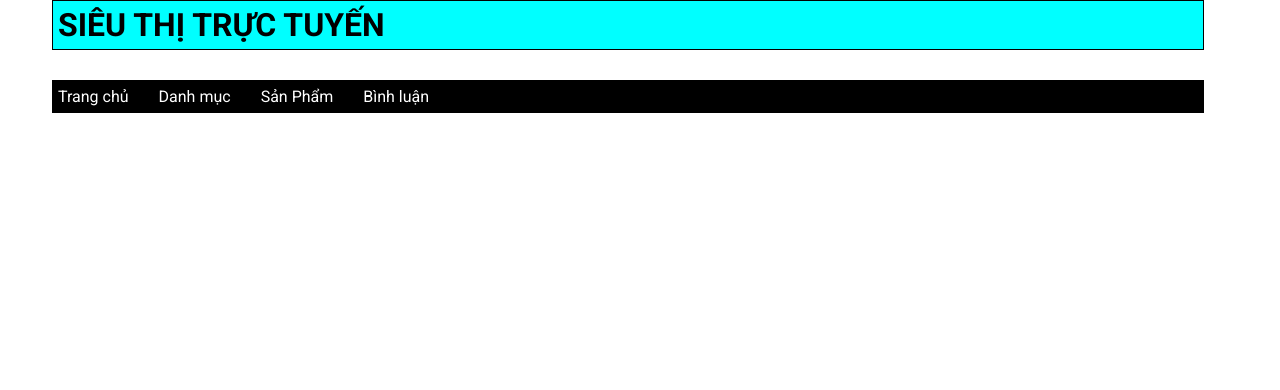
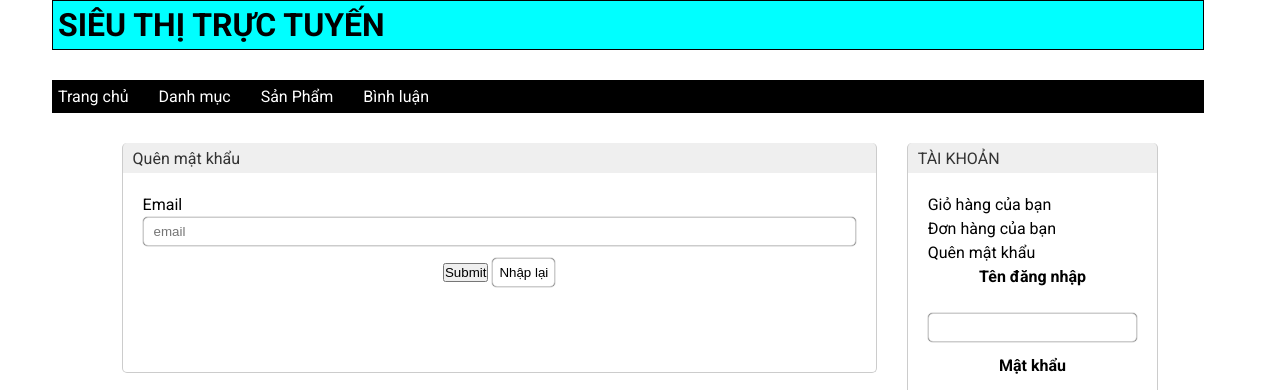
Before and after one commit to duynndu/duAnMau, a PHP site: page /index.php?action=forgotPassword in a window 1280 px wide. Shown: the top 390 px of the page. Run offline with PHP 8.4, Linux system fonts and the light colour scheme; tables that the repository leaves empty or names only in its code hold one stand-in row (values such as "Sample post"); grey boxes marked "Sample" are stand-in pictures; some libraries are stand-ins or nearby versions.

Commit message:
add update acc and forgot password

```diff
--- a/index.php
+++ b/index.php
@@ -264,6 +264,29 @@ switch ($action) {
         include './view/listOrder.php';
         break;
     }
+    case 'updateAcc':{
+        if($_SERVER['REQUEST_METHOD']=="POST"){
+            print_r($_POST);
+            updateData('users',$_POST,$userID);
+            header('location:'.$_SERVER['REQUEST_URI']);
+        }
+        include 'view/auth/updateAcc.php';
+        break;
+    }
+    case 'forgotPassword':{
+        if($_SERVER['REQUEST_METHOD']=='POST'){
+            $equal=getDataBy('users',[
+                'email'=>$_POST['email']
+            ]);
+            if($equal){
+                echo '<script>alert("Mật khẩu của bạn là '.$equal['password'].'")</script>';
+            }else{
+                echo '<script>alert("không tìm thấy")</script>';
+            }
+        }
+        include 'view/auth/forgotPassword.php';
+        break;
+    }
 }
 include 'view/footer.php';
 ?>
--- /dev/null
+++ b/view/auth/forgotPassword.php
@@ -0,0 +1,45 @@
+<!DOCTYPE html>
+<html lang="en">
+<head>
+    <meta charset="UTF-8">
+    <meta http-equiv="X-UA-Compatible" content="IE=edge">
+    <meta name="viewport" content="width=device-width, initial-scale=1.0">
+    <title>Dự án mẫu</title>
+    <link rel="stylesheet" href="css/css.css">
+    <script src="https://kit.fontawesome.com/509cc166d7.js" crossorigin="anonymous"></script>
+    <link href="https://fonts.googleapis.com/css2?family=Roboto:wght@300;400;500;700;900&display=swap" rel="stylesheet">
+    <!-- <style>
+      form li a{
+
+      }
+    </style> -->
+</head>
+<body>
+<div class="boxcenter">
+    <main class="catalog  mb ">
+
+        <div class="boxleft">
+
+            <div class="box_title">Quên mật khẩu</div>
+            <div class="box_content form_account">
+                <form class="register-form" action="<?=$_SERVER['REQUEST_URI']?>" method="post">
+                    <div>
+                        <p>Email</p>
+                        <input type="email" name="email" placeholder="email">
+                    </div>
+                    <button>Submit</button>
+                    <input type="reset" value="Nhập lại">
+                </form>
+            </div>
+
+        </div>
+        <?php include './view/box_right.php' ?>
+
+    </main>
+    <!-- BANNER 2 -->
+</div>
+<script src="main.js">
+
+</script>
+</body>
+</html>
--- a/view/box_right.php
+++ b/view/box_right.php
@@ -5,7 +5,9 @@
         <div class="box_content form_account">
             <a href="index.php?action=cart">Giỏ hàng của bạn</a><br>
             <a href="index.php?action=listOrder">Đơn hàng của bạn</a><br>
+            <a href="index.php?action=forgotPassword">Quên mật khẩu</a><br>
             <?php if($userID){?>
+                <a href="index.php?action=updateAcc">Update tài khoản</a><br>
                 <?php if($user['role']){?>
                     <a href="./admin/index.php">Vào trang Admin</a> <br>
                 <?php }?>
```
Also changed, not shown: view/auth/updateAcc.php (added, +62 -0 lines).
